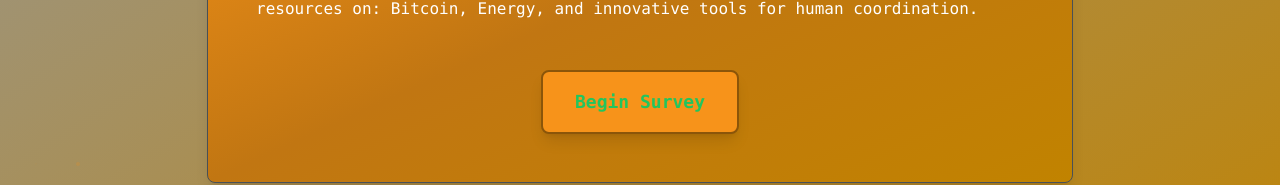
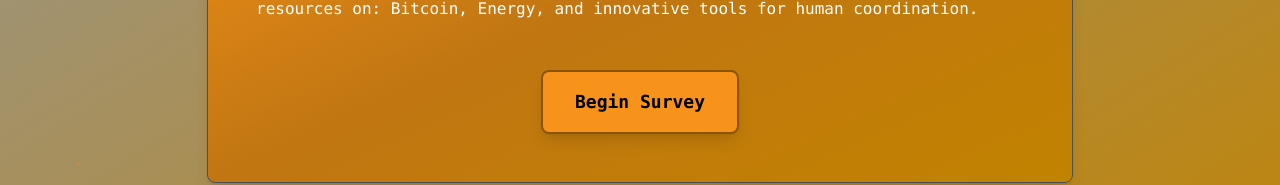
Before and after one commit to proofofputt/noonewillpayweb, a Next.js app: page / in a window 1280 px wide. Shown: the part 415-600 px from the top of the page. Built offline with nearby package versions, Linux system fonts and the light colour scheme.

Commit message:
Change Begin Survey button text to black

```diff
--- a/components/ViaNegativaHero.tsx
+++ b/components/ViaNegativaHero.tsx
@@ -65,8 +65,7 @@
             whileHover={{ scale: 1.05 }}
             whileTap={{ scale: 0.95 }}
             onClick={onBeginSurvey}
-            className="px-8 py-4 bg-orange font-bold text-lg rounded-lg hover:bg-orange-dark transition-colors shadow-lg border-2 border-orange-darker"
-            style={{ color: '#22C55E' }}
+            className="px-8 py-4 bg-orange text-black font-bold text-lg rounded-lg hover:bg-orange-dark transition-colors shadow-lg border-2 border-orange-darker"
           >
             Begin Survey
           </motion.button>
```
